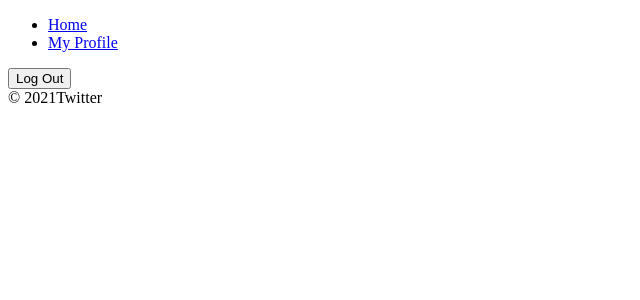
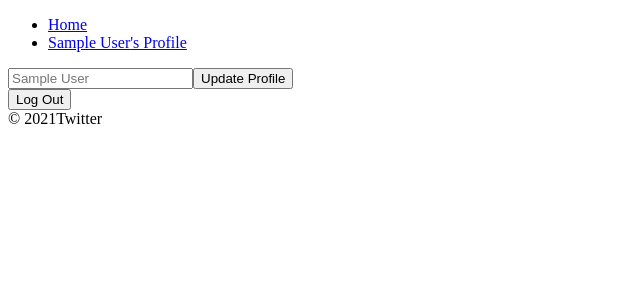
Before and after one commit to jr-necki/chatting, a React (Create React App) app: page /#/profile in a window 1280 px wide. Shown: the top 300 px of the page, without its empty margins (0-640 px from the left). Built offline with nearby package versions, Linux system fonts and the light colour scheme; no server answers; the database is empty; sample sign-in values are in the browser's storage.

Commit message:
코드수정

```diff
--- a/src/components/App.js
+++ b/src/components/App.js
@@ -14,7 +14,11 @@ function App() {
     // 💡 로그인 로그아웃 할 때 발생
     authService.onAuthStateChanged((user)=> {
       if(user){
-        setUserObj(user);
+        setUserObj({
+          displayName: user.displayName,
+          uid: user.uid,
+          updateProfile: (args) => user.updateProfile(args) // 💡 함수도 넣을수 있었네..
+        });
       }else{
         setUserObj(null);
       }
@@ -22,9 +26,17 @@ function App() {
     });
   },[]);
 
+  const refreshUser =()=>{
+    const user =  authService.currentUser;
+    setUserObj({
+      displayName: user.displayName,
+      uid: user.uid,
+      updateProfile: (args) => user.updateProfile(args) // 💡 함수도 넣을수 있었네..
+    });
+  }
   return (
     <>
-  { init ? <AppRouter isLoggedIn={Boolean(userObj)} userObj={userObj} />:"Initializing....."}
+  { init ? <AppRouter refreshUser={refreshUser} isLoggedIn={Boolean(userObj)} userObj={userObj} />:"Initializing....."}
  <footer>&copy; {new Date().getFullYear()}Twitter</footer>
   </>
   );
--- /dev/null
+++ b/src/components/AuthForm.js
@@ -0,0 +1,53 @@
+import React, { useState } from "react";
+import { authService, firebaseInstance } from "fBase";
+const AuthForm = () =>{
+    const [email,setEmail]=useState("");
+    const [password,setPassword]=useState("");
+    const [newAccount,setNewAccount]=useState(true);
+    const [error,setError]=useState("");
+
+    const onChange=(event)=>{
+        // 💡 target 안에는 name과 value가 들어있다.
+        const {target: {name,value}}=event;
+        if(name==="email"){
+            setEmail(value);
+        }else{
+            setPassword(value);
+        }
+    };
+    const onSubmit= async (event)=>{
+        // 💡 새로고침 방지.
+        event.preventDefault();
+
+        try{
+            let data;
+            if(newAccount){
+                data= await authService.createUserWithEmailAndPassword(email,password);
+            }else{
+                data= await authService.signInWithEmailAndPassword(email,password);
+            }
+            console.log(data);
+        }catch(e){
+            console.log(e);
+            setError(e.message);
+        }
+    }
+    const toggleAccount =()=> setNewAccount(prev=> !prev);
+    return (
+        <>
+        <form onSubmit={onSubmit}>
+            <input type="email" placeholder="Email" name="email"
+            required value={email} onChange={onChange} />
+
+            <input type="password" placeholder="Password" name="password"
+            required value={password} onChange={onChange} />
+
+            <input type="submit" value={newAccount? "Create Account": "Sign In"} />
+            {error}
+        </form>
+        <span onClick={toggleAccount}>{newAccount ? "Sign In" : "Create Account"}</span>
+        </>
+    )
+}
+
+export default AuthForm;
--- a/src/components/Navigation.js
+++ b/src/components/Navigation.js
@@ -1,14 +1,14 @@
 import React from "react";
 import { Link } from "react-router-dom";
 
-const Navigation = () => (
+const Navigation = ({ userObj }) => (
   <nav>
     <ul>
       <li>
         <Link to="/">Home</Link>
       </li>
       <li>
-        <Link to="/profile">My Profile</Link>
+        <Link to="/profile">{userObj.displayName}'s Profile</Link>
       </li>
     </ul>
   </nav>
--- a/src/components/Router.js
+++ b/src/components/Router.js
@@ -3,22 +3,26 @@ import { HashRouter as Router, Route, Switch } from "react-router-dom";
 import Auth from "../routes/Auth";
 import Home from "../routes/Home";
 import Profile from "../routes/Profile";
+import TweetDetail from "../routes/TweetDetail";
 import Navigation from "./Navigation";
 
 
-const AppRouter = ({ isLoggedIn , userObj}) => {
+const AppRouter = ({ refreshUser, isLoggedIn , userObj}) => {
     return (
       <Router>
         {/* 💡 Navigation이 존재하려면 isLoggedIn이 true여야 함 */}
-        {isLoggedIn && <Navigation/> }
+        {isLoggedIn && <Navigation userObj={userObj} /> }
         <Switch>
           {isLoggedIn ? (
             <>
               <Route exact path="/">
-                <Home userObj={userObj} />
+                <Home userObj={ userObj } />
               </Route>
               <Route exact path="/profile">
-                <Profile />
+                <Profile userObj={ userObj } refreshUser={ refreshUser } />
+              </Route>
+              <Route exact path="/tweet/:id">
+                <TweetDetail  />
               </Route>
 
             </>
--- /dev/null
+++ b/src/components/TweetFactory.js
@@ -0,0 +1,69 @@
+import TweetDetail from "routes/TweetDetail";
+import { dbService, storageService } from "fBase";
+import React, { useEffect, useState } from "react";
+import {v4 as uuidv4} from "uuid";
+
+const TweetFactory = ({ userObj }) =>{
+    const [tweet,setTweet]=useState("");
+    const [attachment,setAttachment] = useState("");
+
+    const onFileChange = (event) =>{
+        const {target : {files}}=event;
+        const theFile=files[0];
+        const reader =  new FileReader();
+        reader.onloadend= (finishedEvent) => {
+            const { currentTarget : { result }} = finishedEvent;
+            setAttachment(result);
+        };
+        reader.readAsDataURL(theFile);
+    }
+    const onClearAttachmentClick = () => {
+        setAttachment(null);
+        document.getElementById("imgSrc").value="";
+    }
+
+    const onSubmit = async (event)=>{
+        event.preventDefault();
+        let attachmentUrl = "";
+        if(attachment !== ""){
+            // 1. 파일에 대한 레퍼런스를 만든다.
+            const attachmentRef=storageService.ref().child(`${userObj.uid}/${uuidv4()}`);
+
+            // 2. 파일 데이터를 레퍼런스로 보낸다.
+            const response= await attachmentRef.putString(attachment, "data_url");
+
+            // 3. 다운로드 url
+            attachmentUrl= await response.ref.getDownloadURL();
+        }
+    const tweetObj = {
+            // 💡 tweet는 document key!
+            text:tweet,
+            createdAt: Date.now(),
+            createrId:userObj.uid,
+            attachmentUrl
+        }
+        await dbService.collection("tweets").add(tweetObj);
+        setTweet("");
+        setAttachment("");
+        document.getElementById("imgSrc").value="";
+    };
+    const onChange =(event)=>{
+        const {target:{value}}=event;
+        setTweet(value);
+    };
+
+    return (
+        <form onSubmit={onSubmit}>
+            <input type="text" value={tweet} onChange={onChange} placeholder="What's on your mind?" maxLength={120}/>
+            <input type="file" accept="image/*" id="imgSrc" onChange = {onFileChange}/>
+            <input type="submit" value ="tweet"/>
+            {attachment && (
+                <div>
+                    <img src={attachment} width="50px" height="50px"/>
+                    <button onClick={onClearAttachmentClick} >Clear</button>
+                </div>
+            )}
+        </form>
+    );
+}
+export default TweetFactory;
--- a/src/routes/Auth.js
+++ b/src/routes/Auth.js
@@ -1,39 +1,10 @@
 import { authService, firebaseInstance } from "fBase";
 import React, { useState } from "react";
-
+import AuthForm from "components/AuthForm";
 // 💡 이렇게 써야 외부에서 사용할 때 자동으로 임포트 됨.
 const Auth = () => {
-    const [email,setEmail]=useState("");
-    const [password,setPassword]=useState("");
-    const [newAccount,setNewAccount]=useState(true);
-    const [error,setError]=useState("");
-    const onChange=(event)=>{
-        // 💡 target 안에는 name과 value가 들어있다.
-        const {target: {name,value}}=event;
-        if(name==="email"){
-            setEmail(value);
-        }else{
-            setPassword(value);
-        }
-    };
-    const onSubmit= async (event)=>{
-        // 💡 새로고침 방지.
-        event.preventDefault();
 
-        try{
-            let data;
-            if(newAccount){
-                data= await authService.createUserWithEmailAndPassword(email,password);
-            }else{
-                data= await authService.signInWithEmailAndPassword(email,password);
-            }
-            console.log(data);
-        }catch(e){
-            console.log(e);
-            setError(e.message);
-        }
-    }
-    const toggleAccount =()=> setNewAccount(prev=> !prev);
+
     const onSocialClick= async (event)=>{
         const {target:{name},
         }=event;
@@ -49,17 +20,7 @@ const Auth = () => {
     }
     return (
     <div>
-        <form onSubmit={onSubmit}>
-            <input type="email" placeholder="Email" name="email"
-            required value={email} onChange={onChange} />
-
-            <input type="password" placeholder="Password" name="password"
-            required value={password} onChange={onChange} />
-
-            <input type="submit" value={newAccount? "Create Account": "Sign In"} />
-            {error}
-        </form>
-        <span onClick={toggleAccount}>{newAccount ? "Sign In" : "Create Account"}</span>
+        <AuthForm  />
         <button onClick={onSocialClick} name="google">Continue with Google</button>
         <button onClick={onSocialClick} name="github">Continue with Github</button>
     </div>
--- a/src/routes/EditProfile.js
+++ /dev/null
@@ -1,2 +0,0 @@
-import React from "react";
-export default ()=> <span>Edit Profile</span>
--- a/src/routes/Profile.js
+++ b/src/routes/Profile.js
@@ -1,15 +1,49 @@
-import { authService } from "fBase";
-import React from "react";
+import { authService, dbService } from "fBase";
+import React, { useEffect, useState } from "react";
 import { useHistory } from "react-router-dom";
 
-export default () => {
+export default ({ refreshUser, userObj }) => {
     const history=useHistory();
+    const [newDisplayName, setNewDisplayName] = useState(userObj.displayName);
+
     const onLogOutClick =() => {
         authService.signOut();
         history.push("/");
+    };
+    const getMyTweets = async() =>{
+        // 💡 filtering
+        // 💡 쿼리 작성을 하려면 파이어베이스에 가서 색인생성을 해줘야함..
+        const tweets = await dbService
+        .collection("tweets")
+        .where("createrId", "==", userObj.uid)
+        .orderBy("createdAt")
+        .get();
+
+    }
+    useEffect(()=>{
+        getMyTweets();
+    },[]);
+
+    const onSubmit = async (event) => {
+        event.preventDefault();
+        if(userObj.displayName !== newDisplayName){
+            await userObj.updateProfile({
+                displayName: newDisplayName
+            });
+            refreshUser();
+        }
+
+    }
+    const onChange = (event) => {
+        const { target : {value} } = event;
+        setNewDisplayName(value);
     }
     return (
         <>
+            <form onSubmit={onSubmit}>
+                <input onChange={onChange} type="text" placeholder={newDisplayName} />
+                <input type="submit" value="Update Profile" />
+            </form>
             <button onClick={onLogOutClick}> Log Out </button>
         </>
     );
--- /dev/null
+++ b/src/routes/TweetDetail.js
@@ -0,0 +1,8 @@
+const TweetDetail =(props) =>{
+
+    console.log(props.key)
+    return (
+        <div>글 id: </div>
+    );
+}
+export default TweetDetail;
```
Also changed, not shown: src/routes/Home.js (+4 -57 lines).
